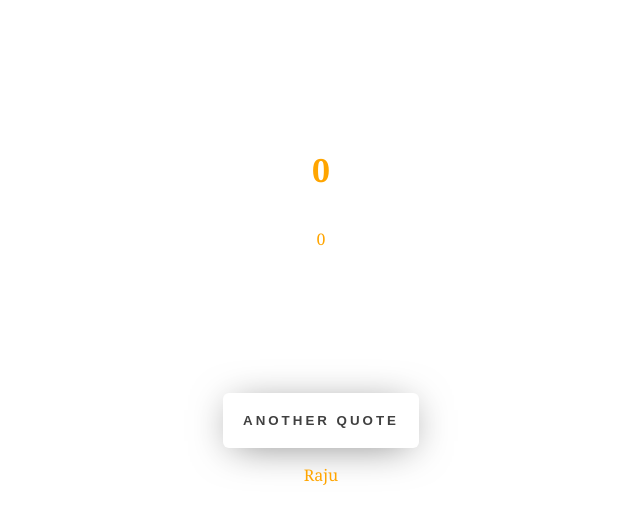
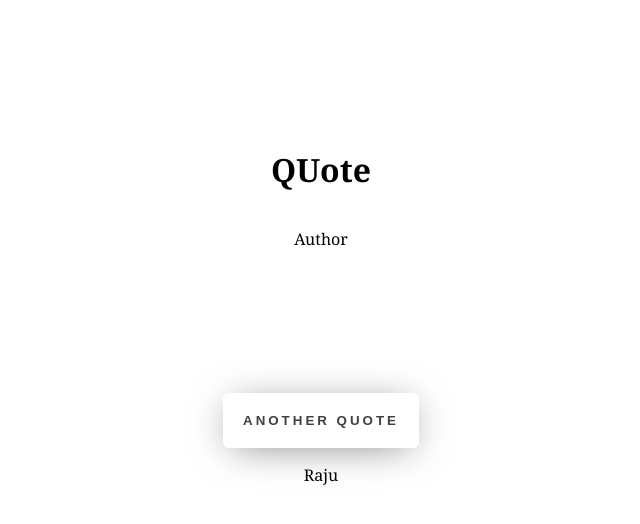
Before and after one commit to rajup-dev/DailyQuotes, a plain HTML site: page index.html in a window 1280 px wide. Shown: the whole page, without its empty margins (319-959 px from the left). Drawn offline with Linux system fonts and the light colour scheme; no server answers.

Commit message:
Update index.html

```diff
--- a/index.html
+++ b/index.html
@@ -8,8 +8,8 @@
   </head>
   <body>
     <div class="parent">
-      <h1 id="quote">0</h1>
-      <p id="author">0</p>
+      <h1 id="quote">QUote</h1>
+      <p id="author">Author</p>
     </div>
     <button onclick="randomQuote()">another quote</button>
     <p>Raju</p>
@@ -17,6 +17,8 @@
     <script>
       const quote = document.getElementById("quote");
       const author = document.getElementById("author");
+
+      randomQuote();
 
       let royalblue = (document.body.style.color = "royalblue");
       let blue = (document.body.style.color = "blue");
@@ -71,7 +73,7 @@
           });
       }
 
-      randomQuote();
+
     </script>
   </body>
 </html>
```
